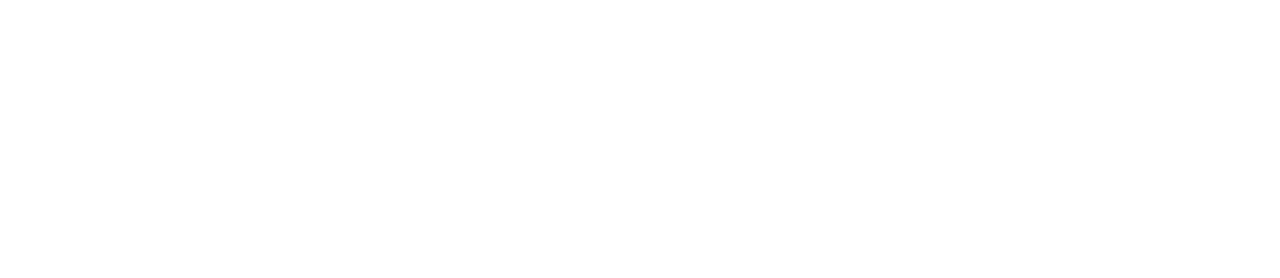
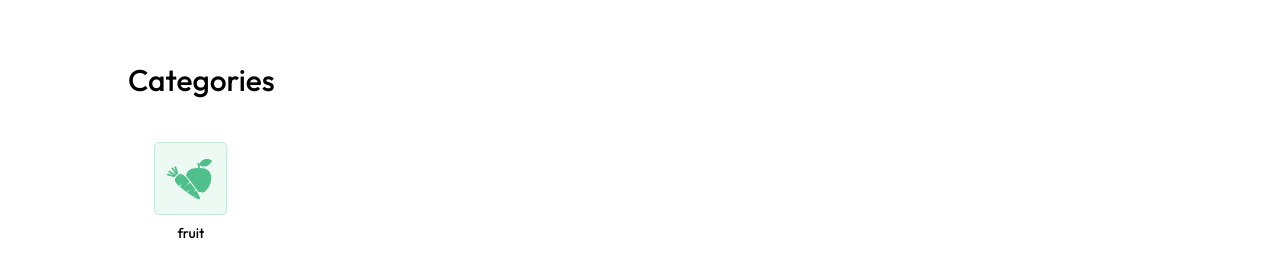
Before and after one commit to Tsedniya/Grocery-Delivery-Website, a React (Vite) app in the folder client/: page / in a window 1280 px wide. Shown: the part 482-760 px from the top of the page. Built offline with nearby package versions, Linux system fonts and the light colour scheme.

Commit message:
Frontend : Categories

```diff
--- /dev/null
+++ b/client/src/components/Categories.jsx
@@ -0,0 +1,18 @@
+import React from 'react'
+import { assets }  from '../assets/assets'
+
+const Categories = () => {
+  return (
+    <div className='mt-16'>
+     <p className='text-2xl md:text-3xl font-medium'>Categories</p>
+        <div className='grid grid-cols-2 sm-grid-col-3 md:grid-col-5 lg:grid-cols-6 xl:grid-cols-7 mt-6 gap-6'>
+            <div className='group cursor-pointer py-5 px-3 gap-2 rounded-leg flex flex-col justify-center items-center'>
+                <img src={assets.box_icon} alt=""className='group-hover:scale-108 transition max-w-28'/>
+                <p className='text-sm font-medium'>fruit</p>
+            </div>
+        </div>
+    </div>
+  )
+}
+
+export default Categories
--- a/client/src/pages/Home.jsx
+++ b/client/src/pages/Home.jsx
@@ -1,10 +1,12 @@
 import React from 'react'
 import MainBanner from '../components/MainBanner';
+import Categories from '../components/Categories';
 
 const Home = () => {
   return (
     <div className='mt-10'>
      <MainBanner/>
+     <Categories/>
     </div>
   )
 }
```
